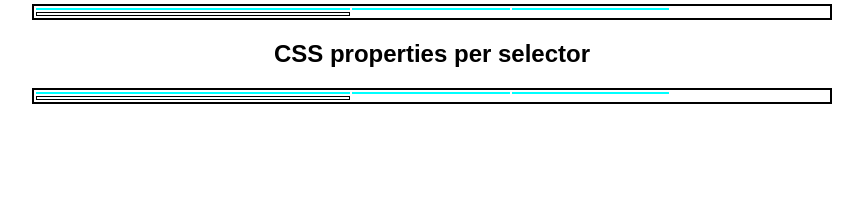
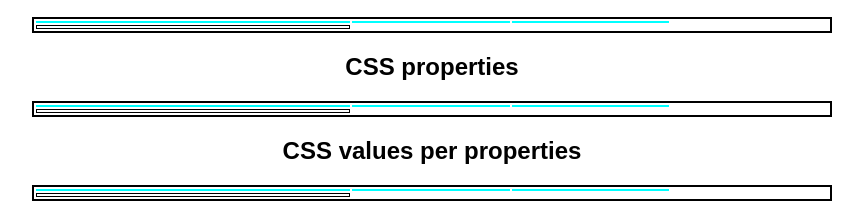
Before and after one commit to telles-dajello/html-css-cheatsheet, a plain HTML site: page index.html in a window 1280 px wide. Shown: the part 698-907 px from the top of the page, without its empty margins (208-1071 px from the left). Before the commit the page ends 810 px from the top, so only its background shows below. Drawn offline with Linux system fonts and the light colour scheme.

Commit message:
update on Css tables. minor change

```diff
--- a/index.html
+++ b/index.html
@@ -1,3 +1,4 @@
+<!DOCTYPE html>
 <html>
     <head>
         <link rel="stylesheet" href="styles.css" type="text/css">
@@ -127,7 +128,7 @@
                 </table>
         </div>
         <div>
-            <h2>CSS properties per selector</h2>
+            <h2>CSS properties</h2>
             <table>
                 <thead>
                     <tr>
@@ -147,6 +148,27 @@
                 </tbody>
             </table>
     </div>
+    <div>
+        <h2>CSS values per properties</h2>
+        <table>
+            <thead>
+                <tr>
+                    <th></th>
+                    <th></th>
+                    <th></th>
+                </tr>
+            </thead>
+            <tbody>
+                <tr>
+                    <td>
+                        <th></th>
+                        <th></th>
+                        <th></th>
+                    </td>
+                </tr>
+            </tbody>
+        </table>
+</div>
     </div>
     </body>
 </html>
```
